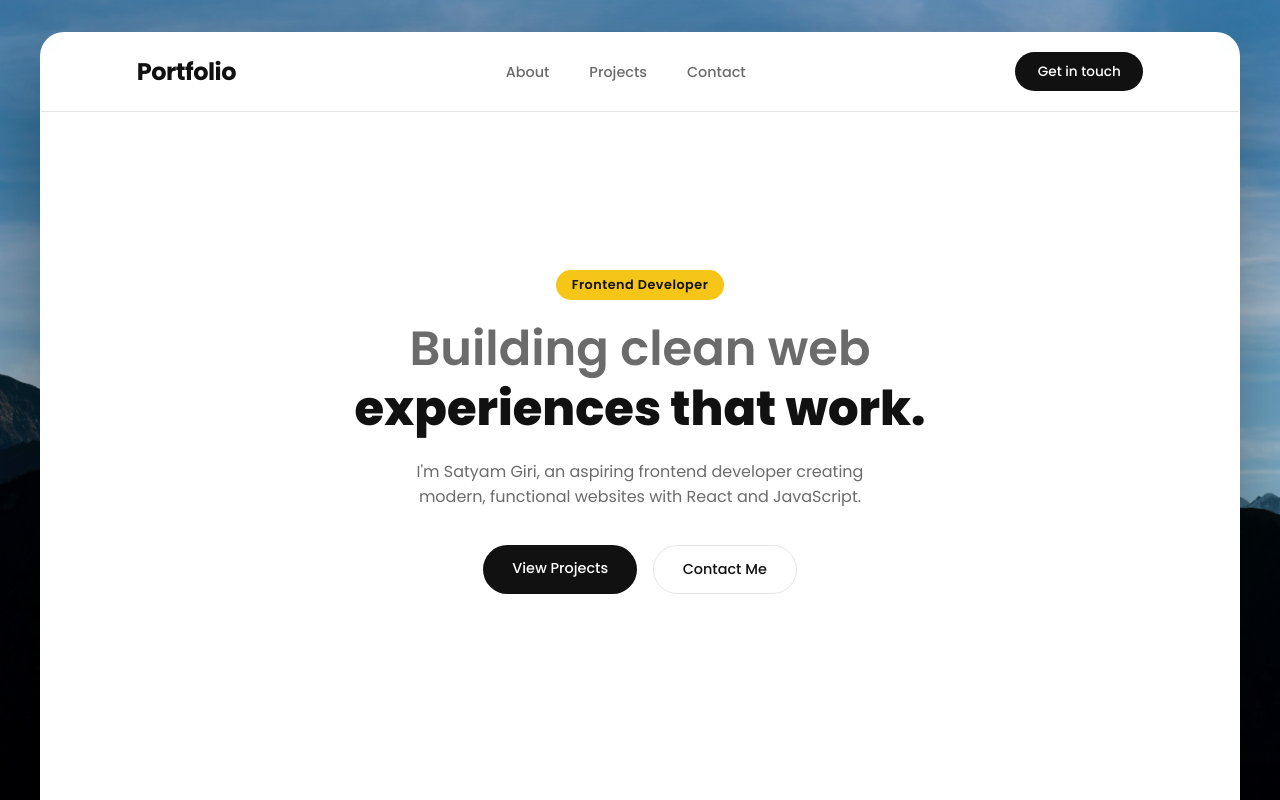
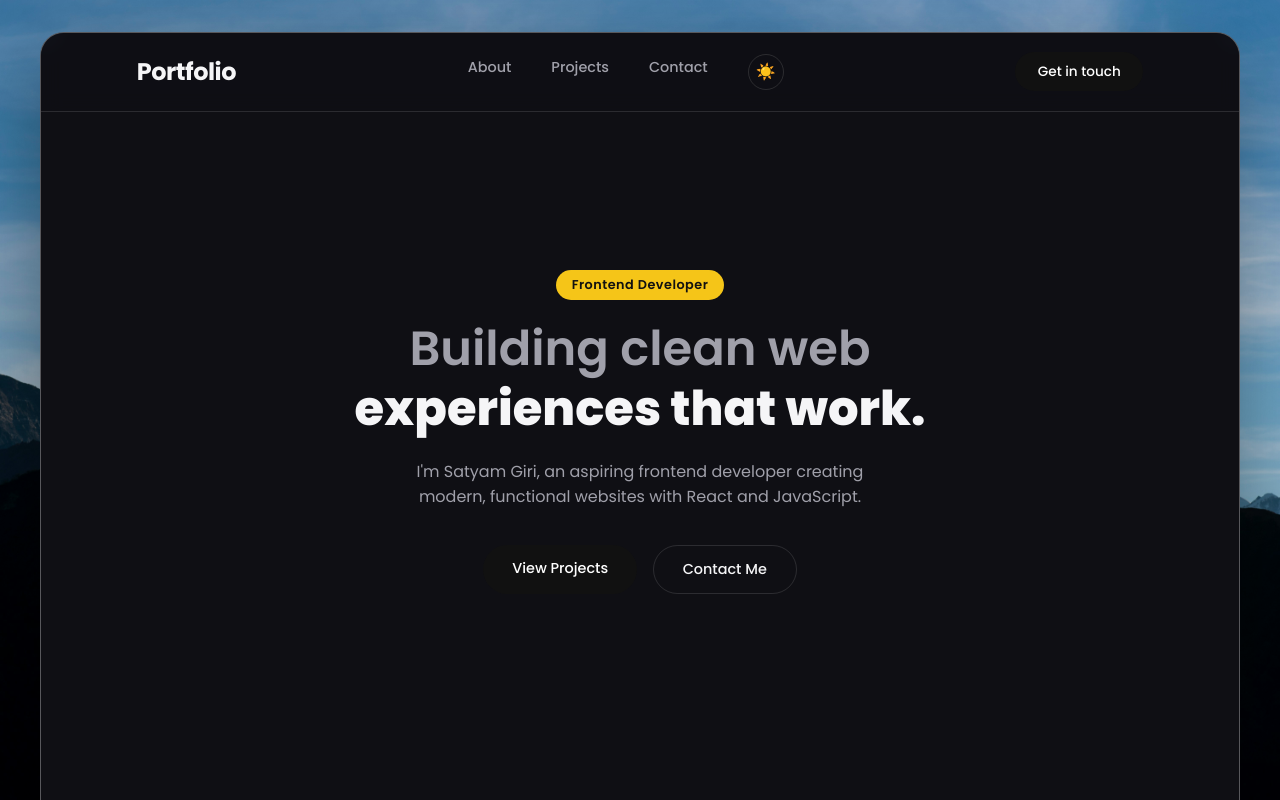
Before and after one commit to satyamgiri9846-cmyk/my-portfolio, a React (Vite) app: page / in a window 1280 px wide. Shown: the top 800 px of the page. Built offline with nearby package versions, Linux system fonts and the light colour scheme.

Commit message:
Fix dark mode: apply theme variables to page-frame, navbar, cards, and skill tags

```diff
--- a/src/components/About.css
+++ b/src/components/About.css
@@ -30,7 +30,7 @@
 }
 
 .skill-tag {
-  background: #f5f5f5;
+  background: var(--bg-light);
   color: var(--text-light);
   padding: 0.4rem 1rem;
   border-radius: 20px;
--- a/src/components/Navbar.css
+++ b/src/components/Navbar.css
@@ -5,7 +5,7 @@
   justify-content: space-between;
   align-items: center;
   padding: 1.2rem 8%;
-  background: rgba(255, 255, 255, 0.85);
+  background: color-mix(in srgb, var(--bg-dark) 85%, transparent);
   backdrop-filter: blur(10px);
   z-index: 100;
   border-bottom: 1px solid var(--border-color);
@@ -47,3 +47,22 @@
 .navbar-cta:hover {
   transform: translateY(-2px);
 }
+
+.theme-toggle {
+  background: transparent;
+  border: 1px solid var(--border-color);
+  border-radius: 50%;
+  width: 36px;
+  height: 36px;
+  font-size: 1rem;
+  cursor: pointer;
+  transition: transform 0.2s ease, border-color 0.2s ease;
+  display: flex;
+  align-items: center;
+  justify-content: center;
+}
+
+.theme-toggle:hover {
+  transform: scale(1.1);
+  border-color: var(--accent);
+}
--- a/src/components/Navbar.jsx
+++ b/src/components/Navbar.jsx
@@ -1,7 +1,21 @@
+import { useState, useEffect } from "react";
 import { Link } from "react-router-dom";
 import "./Navbar.css";
 
 function Navbar({ siteName, links }) {
+  const [theme, setTheme] = useState(() => {
+    return localStorage.getItem("theme") || "dark";
+  });
+
+  useEffect(() => {
+    document.documentElement.setAttribute("data-theme", theme);
+    localStorage.setItem("theme", theme);
+  }, [theme]);
+
+  const toggleTheme = () => {
+    setTheme(theme === "dark" ? "light" : "dark");
+  };
+
   return (
     <nav className="navbar">
       <Link to="/"><h2>{siteName}</h2></Link>
@@ -11,6 +25,11 @@ function Navbar({ siteName, links }) {
             <Link to={link.to}>{link.label}</Link>
           </li>
         ))}
+        <li>
+          <button className="theme-toggle" onClick={toggleTheme}>
+            {theme === "dark" ? "☀️" : "🌙"}
+          </button>
+        </li>
       </ul>
       <Link to="/contact" className="navbar-cta">Get in touch</Link>
     </nav>
--- a/src/components/Projects.css
+++ b/src/components/Projects.css
@@ -24,7 +24,7 @@
 }
 
 .project-card {
-  background: #ffffff;
+  background: var(--bg-light);
   border: 1px solid var(--border-color);
   border-radius: 14px;
   padding: 1.8rem;
--- a/src/components/TechStack.css
+++ b/src/components/TechStack.css
@@ -26,7 +26,7 @@
 }
 
 .tech-card {
-  background: #ffffff;
+  background: var(--bg-light);
   border: 1px solid var(--border-color);
   border-radius: 14px;
   padding: 1.5rem 1rem;
--- a/src/index.css
+++ b/src/index.css
@@ -5,7 +5,6 @@
   padding: 0;
   box-sizing: border-box;
 }
-
 :root {
   --bg-dark: #ffffff;
   --bg-light: #faf9f6;
@@ -16,12 +15,12 @@
   --border-color: rgba(0, 0, 0, 0.1);
 }
 
-[data-theme="light"] {
-  --bg-dark: #ffffff;
-  --bg-light: #faf9f6;
-  --text-light: #111111;
-  --text-muted: #6b6b6b;
-  --border-color: rgba(0, 0, 0, 0.1);
+[data-theme="dark"] {
+  --bg-dark: #0f0f14;
+  --bg-light: #1a1a20;
+  --text-light: #f5f5f7;
+  --text-muted: #a0a0aa;
+  --border-color: rgba(255, 255, 255, 0.12);
 }
 
 body {
@@ -71,7 +70,7 @@ a {
 }
 
 .page-frame {
-  background: #ffffff;
+    background: var(--bg-dark);
   width: 100%;
   max-width: 1200px;
   border-radius: 24px;
```
